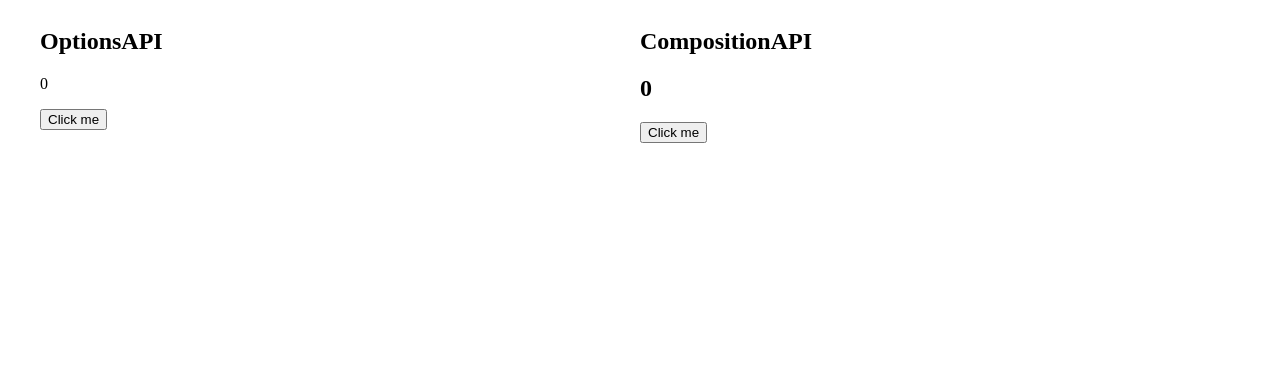
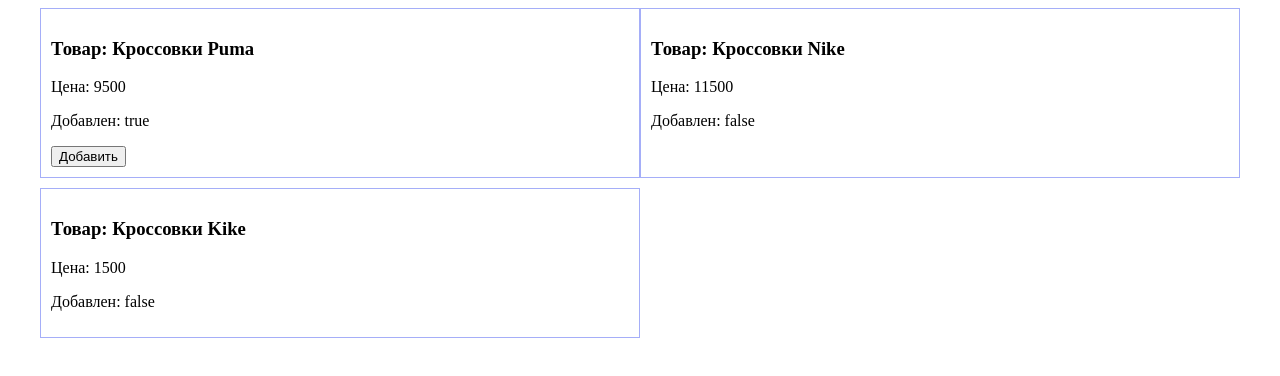
Before and after one commit to irrbis38/v-sneakers, a Vue app: page / in a window 1280 px wide. Shown: the top 376 px of the page. Built offline with nearby package versions, Linux system fonts and the light colour scheme.

Commit message:
feat: finish basic theory

```diff
--- a/src/App.vue
+++ b/src/App.vue
@@ -1,18 +1,13 @@
 <script setup>
-import OptionsAPI from './components/OptionsAPI.vue';
-import CompositionAPI from './components/CompositionAPI.vue';
+import CardItem from './components/CardItem.vue';
 </script>
 
 <template>
-  <div>
-    <h2>OptionsAPI</h2>
-  <OptionsAPI />
-  </div>
-
-  <div>
-    <h2>CompositionAPI</h2>
-  <CompositionAPI />
-  </div>
+  <CardItem title="Кроссовки Puma" :price="9500" is-added>
+    <button>Добавить</button>
+  </CardItem>
+  <CardItem title="Кроссовки Nike" :price="11500" :is-added="false"/>
+  <CardItem title="Кроссовки Kike" :price="1500" :is-added="false"/>
 </template>
 
 <style scoped>
--- /dev/null
+++ b/src/components/CardItem.vue
@@ -0,0 +1,24 @@
+<script setup>
+defineProps({
+  title: String,
+  price: Number,
+  isAdded: Boolean
+})
+</script>
+
+<template>
+  <div class="product">
+    <h3>Товар: {{ title }}</h3>
+    <p>Цена: {{ price }}</p>
+    <p>Добавлен: {{ isAdded }}</p>
+    <slot></slot>
+  </div>
+</template>
+
+<style scoped>
+.product {
+  border: 1px solid rgb(165, 174, 248);
+  padding: 10px;
+  margin-bottom: 10px;
+}
+</style>
--- a/src/components/CompositionAPI.vue
+++ b/src/components/CompositionAPI.vue
@@ -6,9 +6,14 @@
 const increment = () => {
   count.value++
 }
+
+const update = (event) => {
+  count.value = parseInt(event.target.value);
+}
 </script>
 
 <template>
   <h2>{{ count }}</h2>
   <button @click="increment">Click me</button>
+  <input @keyup.enter.ctrl="update" type="text">
 </template>
```
